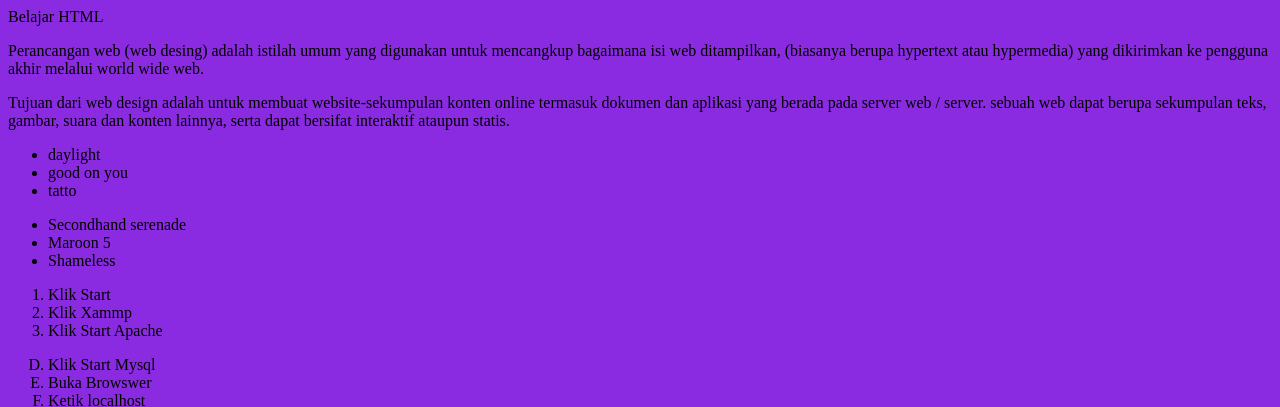
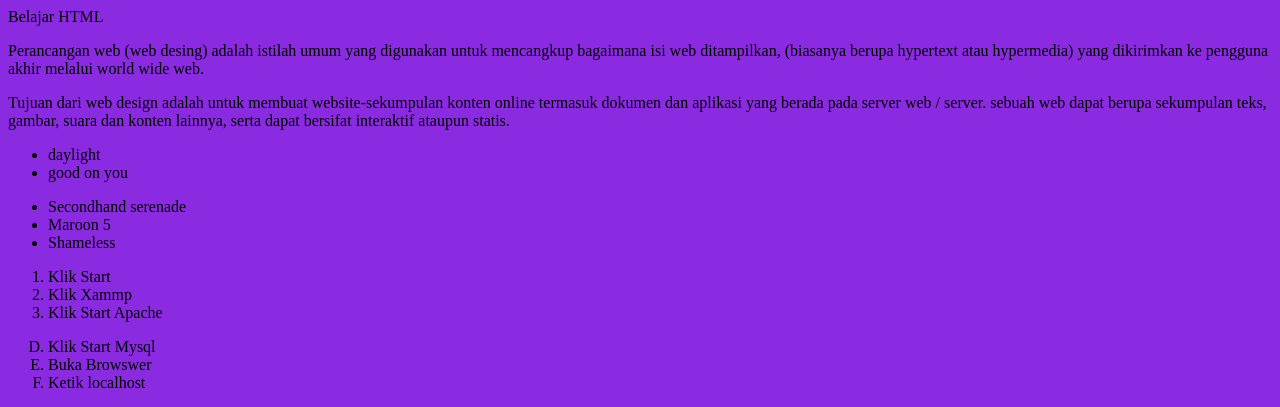
Before and after one commit to BrigitaCitra/Project_P5, a plain HTML site: page index.html in a window 1280 px wide. Shown: the top 407 px of the page. Drawn offline with Linux system fonts and the light colour scheme.

Commit message:
yasudahlah

```diff
--- a/index.html
+++ b/index.html
@@ -20,7 +20,6 @@
         <ul>
             <li>daylight</li>
             <li>good on you</li>
-            <li>tatto </li>
         </ul>
         <ul>
             <li>Secondhand serenade</li>
```
